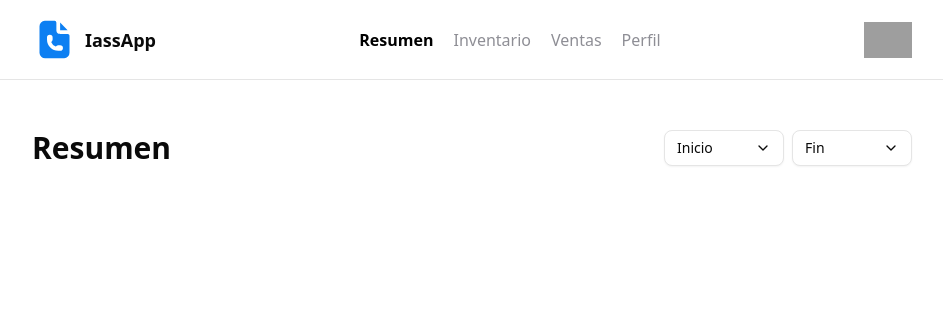
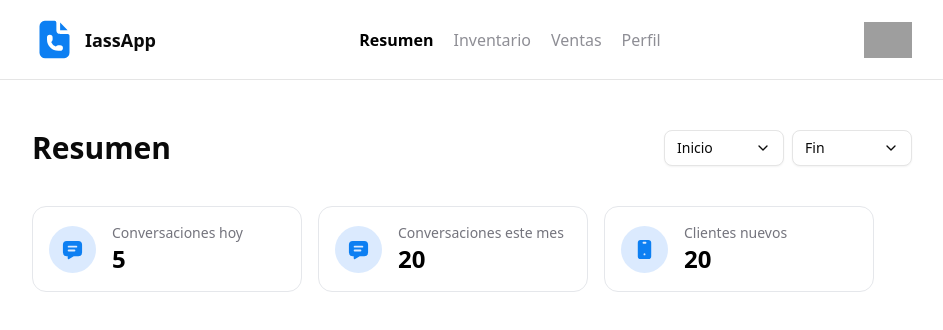
Before and after one commit to RoberthLoorDev/iasapp-nextjs, a Next.js app: page /resumen in a window 1280 px wide. Shown: the top 330 px of the page, without its empty margins (168-1111 px from the left). Built offline with nearby package versions, Linux system fonts and the light colour scheme; grey boxes are pictures that could not be loaded.

Commit message:
add: implementar componente ResumeCardC y actualizar página para mostrar tarjetas de resumen

```diff
--- a/src/app/resumen/page.tsx
+++ b/src/app/resumen/page.tsx
@@ -1,5 +1,6 @@
 "use client";
 
+import ResumeCardC from "@/components/ResumeCardC";
 import { SelectDateC } from "@/components/SelectDateC";
 import React, { useState } from "react";
 
@@ -7,8 +8,28 @@ export default function Page() {
      const [firstDate, setFirstDate] = useState<Date | undefined>(undefined);
      const [secondDate, setSecondDate] = useState<Date | undefined>(undefined);
 
+     //cards de resumen
+     const cards = [
+          {
+               title: "Conversaciones hoy",
+               value: 5,
+               img: "/message.svg",
+          },
+          {
+               title: "Conversaciones este mes",
+               value: 20,
+               img: "/message.svg",
+          },
+          {
+               title: "Clientes nuevos",
+               value: 20,
+               img: "/device-mobile.svg",
+          },
+     ];
+
      return (
           <div className="mx-50 mt-[50px]">
+               {/* Titulo y filtro */}
                <div className="flex w-full  justify-between">
                     <h1 className="font-bold text-3xl">Resumen</h1>
 
@@ -18,6 +39,13 @@ export default function Page() {
                          <SelectDateC className="w-[120px]" value={secondDate} onChange={setSecondDate} placeholder="Fin" />
                     </div>
                </div>
+
+               {/* Tarjetas de resumen */}
+               <div className="mt-10 flex gap-4">
+                    {cards.map((card, index) => (
+                         <ResumeCardC key={index} title={card.title} value={card.value} img={card.img} />
+                    ))}
+               </div>
           </div>
      );
 }
--- /dev/null
+++ b/src/components/ResumeCardC.tsx
@@ -0,0 +1,23 @@
+import Image from "next/image";
+import React from "react";
+
+interface Props {
+     title: string;
+     value: number;
+     img: string;
+}
+
+export default function ResumeCardC({ title, value, img }: Props) {
+     return (
+          <div className="border-1 border-[#E5E7EB] rounded-xl flex p-4 items-center gap-4 w-[270px]">
+               <div className="bg-[#DBEAFE] rounded-full p-3">
+                    <Image src={img} alt="Resumen" width={23} height={23} className="" />
+               </div>
+
+               <div className="flex flex-col text-[#74747D]">
+                    <span className="text-sm">{title}</span>
+                    <span className="text-black text-2xl font-semibold">{value}</span>
+               </div>
+          </div>
+     );
+}
```
Also changed, not shown: public/device-mobile.svg (added), public/message.svg (added).
